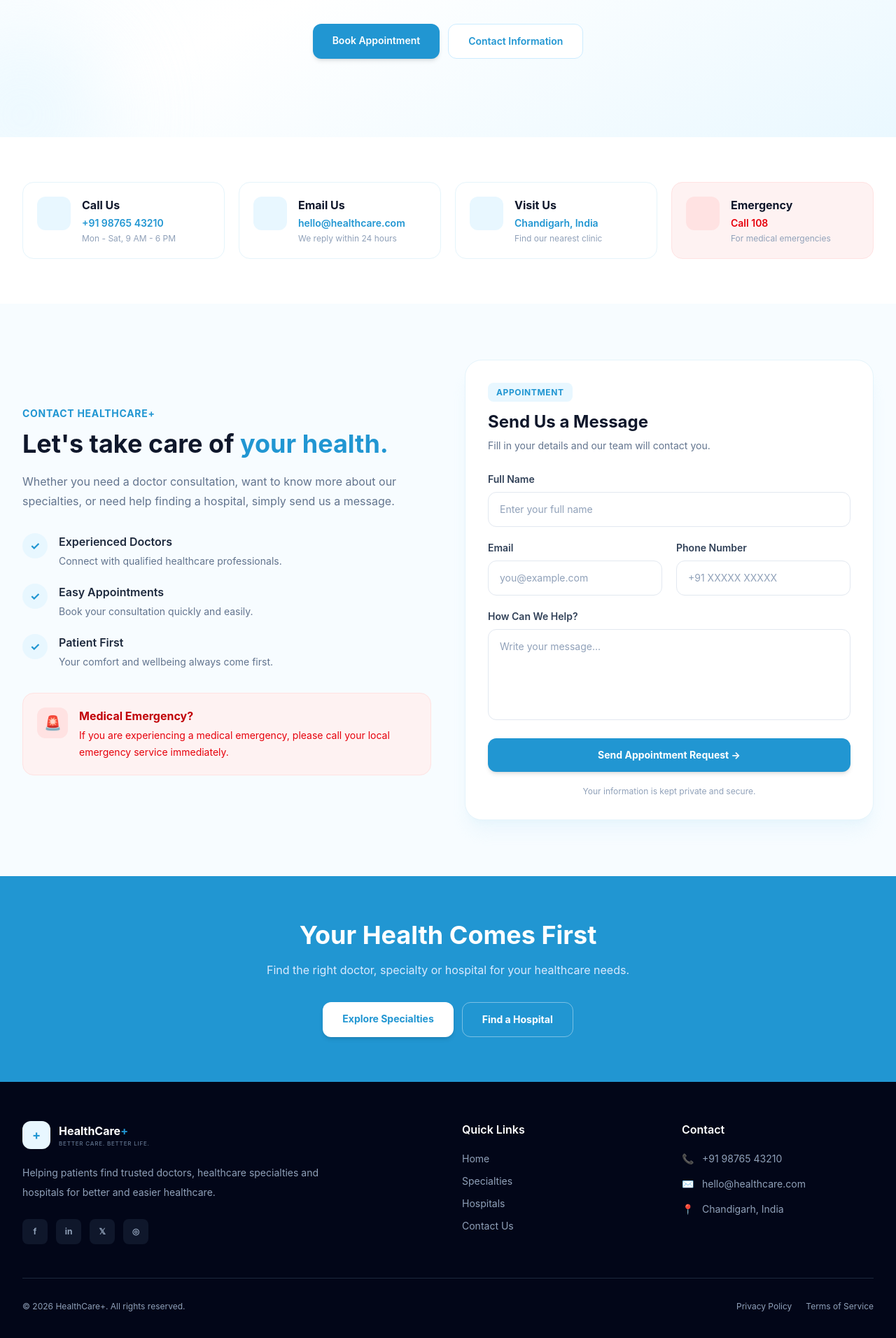
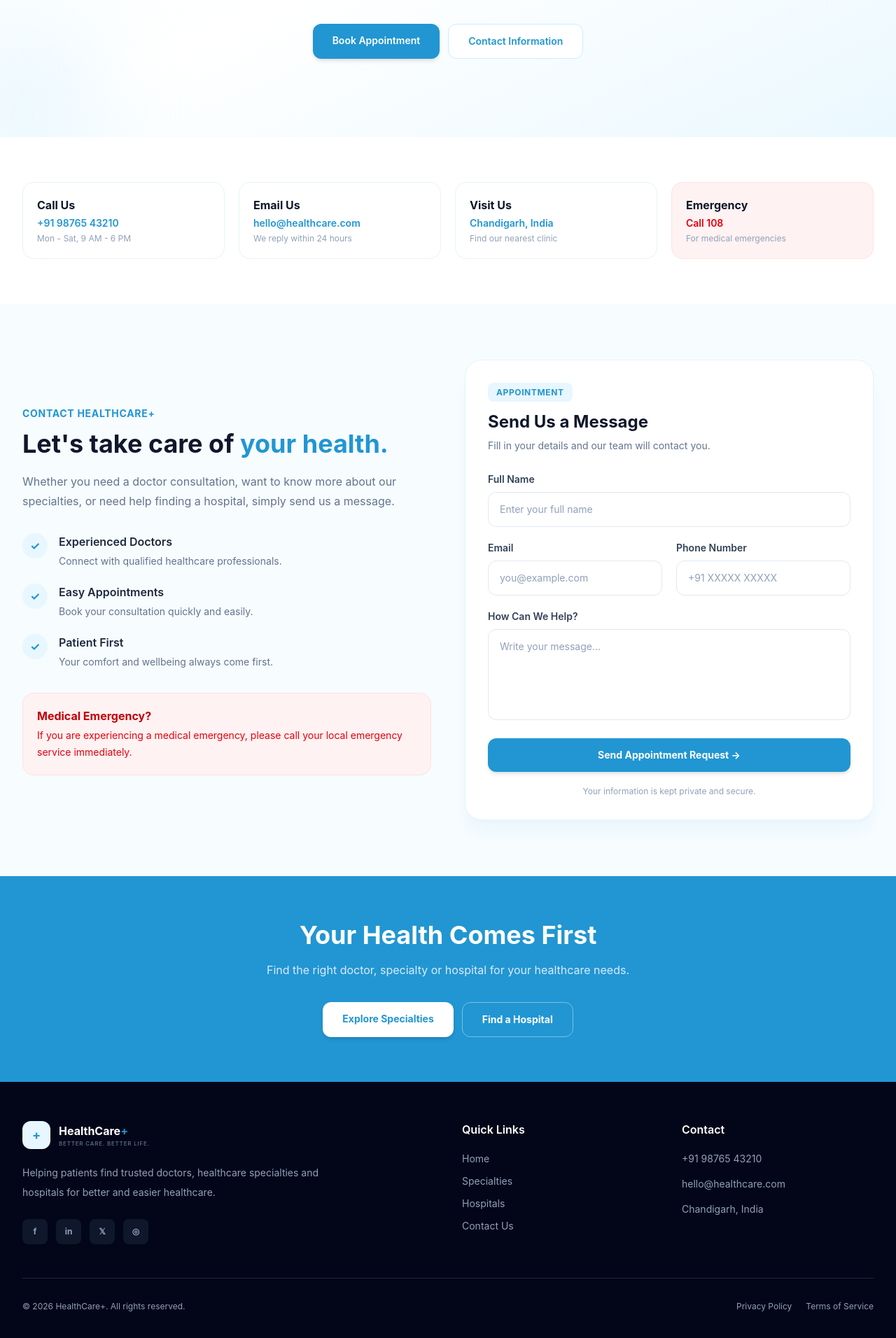
Before and after one commit to muskankoundal143-prog/Appointment, a React (Vite) app: page /contact in a window 1280 px wide. Shown: the part 460-2372 px from the top of the page at 70% size. Built offline with nearby package versions, Linux system fonts and the light colour scheme.

Commit message:
update Home  Page

```diff
--- a/src/Pages/Contact.jsx
+++ b/src/Pages/Contact.jsx
@@ -177,14 +177,10 @@ export default function ContactUs() {
               </div>
 
 
-              {/* Emergency Box */}
               <div className="mt-8 rounded-2xl border border-red-100 bg-red-50 p-5">
 
                 <div className="flex gap-4">
 
-                  <div className="flex h-11 w-11 shrink-0 items-center justify-center rounded-xl bg-red-100 text-xl">
-                    🚨
-                  </div>
 
                   <div>
                     <h3 className="font-bold text-red-700">
@@ -205,7 +201,7 @@ export default function ContactUs() {
             </div>
 
 
-            {/* Form */}
+
             <div className="rounded-3xl border border-[#e5f4fb] bg-white p-6 shadow-xl shadow-[#d9effa]/40 sm:p-8">
 
               <div>
@@ -228,7 +224,7 @@ export default function ContactUs() {
                 className="mt-7 space-y-5"
               >
 
-                {/* Name */}
+
                 <div>
 
                   <label
@@ -252,7 +248,6 @@ export default function ContactUs() {
                 </div>
 
 
-                {/* Email + Phone */}
                 <div className="grid gap-5 sm:grid-cols-2">
 
                   <div>
@@ -303,7 +298,7 @@ export default function ContactUs() {
                 </div>
 
 
-                {/* Message */}
+
                 <div>
 
                   <label
@@ -327,7 +322,7 @@ export default function ContactUs() {
                 </div>
 
 
-                {/* Submit */}
+
                 <button
                   type="submit"
                   className="w-full rounded-xl bg-[#2196d2] px-6 py-3.5 text-sm font-bold text-white shadow-md transition hover:bg-[#1686c2] hover:shadow-lg"
@@ -350,7 +345,6 @@ export default function ContactUs() {
       </section>
 
 
-      {/* ================= CTA ================= */}
       <section className="bg-[#2196d2]">
         <div className="mx-auto max-w-7xl px-5 py-16 text-center md:px-8">
 
@@ -389,14 +383,13 @@ export default function ContactUs() {
       </section>
 
 
-      {/* ================= FOOTER ================= */}
       <footer className="bg-slate-950 text-slate-400">
 
         <div className="mx-auto max-w-7xl px-5 py-14 md:px-8">
 
           <div className="grid gap-10 md:grid-cols-4">
 
-            {/* Brand */}
+
             <div className="md:col-span-2">
 
               <Link
@@ -443,7 +436,6 @@ export default function ContactUs() {
             </div>
 
 
-            {/* Quick Links */}
             <div>
 
               <h3 className="font-semibold text-white">
@@ -493,7 +485,7 @@ export default function ContactUs() {
             </div>
 
 
-            {/* Contact */}
+
             <div>
 
               <h3 className="font-semibold text-white">
@@ -503,17 +495,17 @@ export default function ContactUs() {
               <ul className="mt-5 space-y-4 text-sm">
 
                 <li className="flex gap-3">
-                  <span>📞</span>
+
                   <span>+91 98765 43210</span>
                 </li>
 
                 <li className="flex gap-3">
-                  <span>✉️</span>
+
                   <span>hello@healthcare.com</span>
                 </li>
 
                 <li className="flex gap-3">
-                  <span>📍</span>
+
                   <span>Chandigarh, India</span>
                 </li>
 
@@ -524,7 +516,7 @@ export default function ContactUs() {
           </div>
 
 
-          {/* Bottom */}
+
           <div className="mt-12 flex flex-col gap-4 border-t border-slate-800 pt-8 text-center text-xs sm:flex-row sm:items-center sm:justify-between sm:text-left">
 
             <p>
@@ -553,10 +545,9 @@ export default function ContactUs() {
 }
 
 
-/* ================= CONTACT CARD ================= */
 
 function ContactCard({
-  icon,
+
   title,
   text,
   subText,
@@ -573,15 +564,7 @@ function ContactCard({
 
       <div className="flex items-start gap-4">
 
-        <div
-          className={`flex h-12 w-12 shrink-0 items-center justify-center rounded-xl text-xl ${
-            emergency
-              ? "bg-red-100"
-              : "bg-[#e8f7ff]"
-          }`}
-        >
-          {icon}
-        </div>
+
 
         <div>
           <h3 className="font-bold text-slate-900">
@@ -610,7 +593,7 @@ function ContactCard({
 }
 
 
-/* ================= INFO ITEM ================= */
+
 
 function InfoItem({ icon, title, text }) {
   return (
@@ -635,7 +618,7 @@ function InfoItem({ icon, title, text }) {
 }
 
 
-/* ================= SOCIAL BUTTON ================= */
+
 
 function SocialButton({ text }) {
   return (
--- a/src/Pages/Home.jsx
+++ b/src/Pages/Home.jsx
@@ -537,5 +537,6 @@ function Feature({ icon, title, text }) {
       </p>
 
     </div>
+
   );
 }
```
